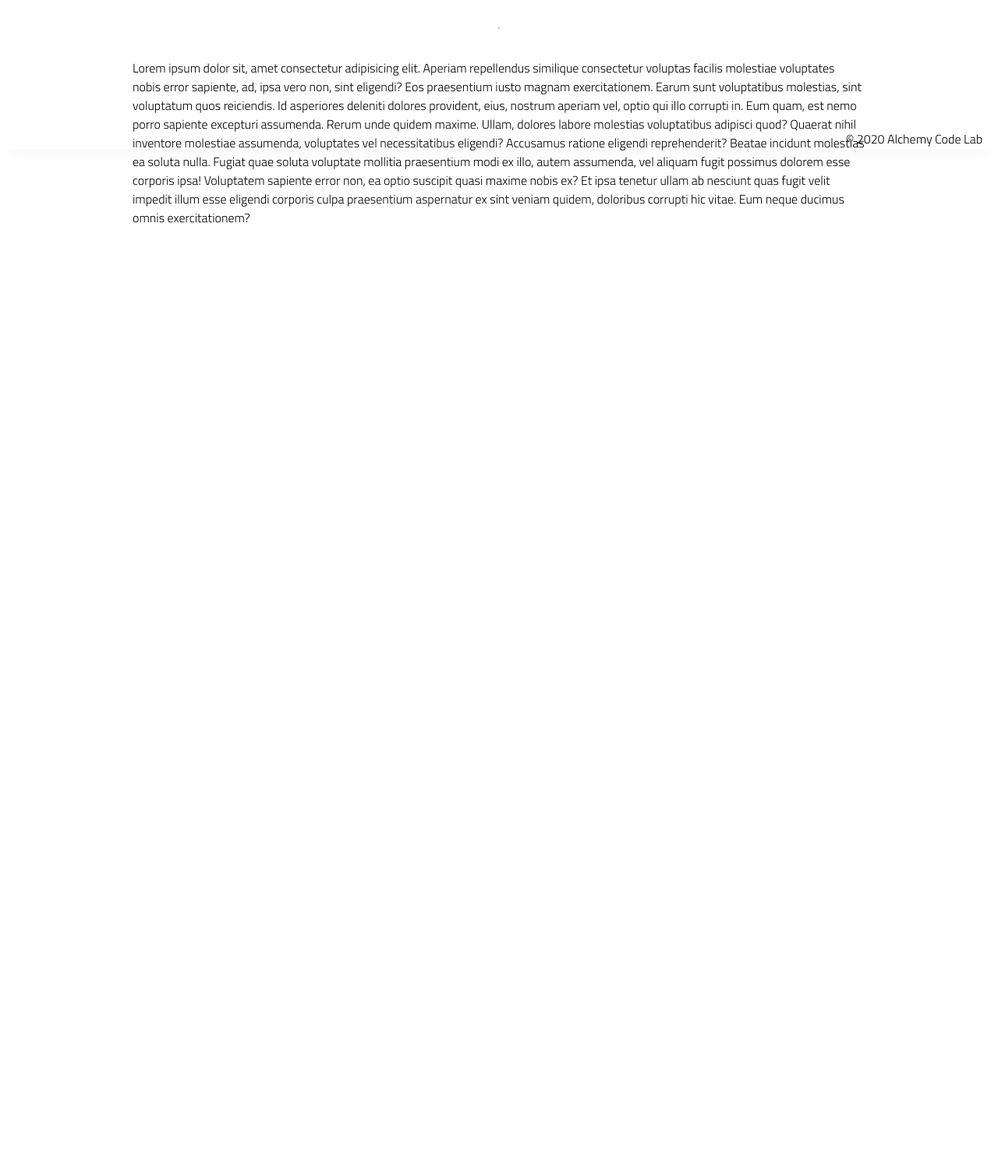
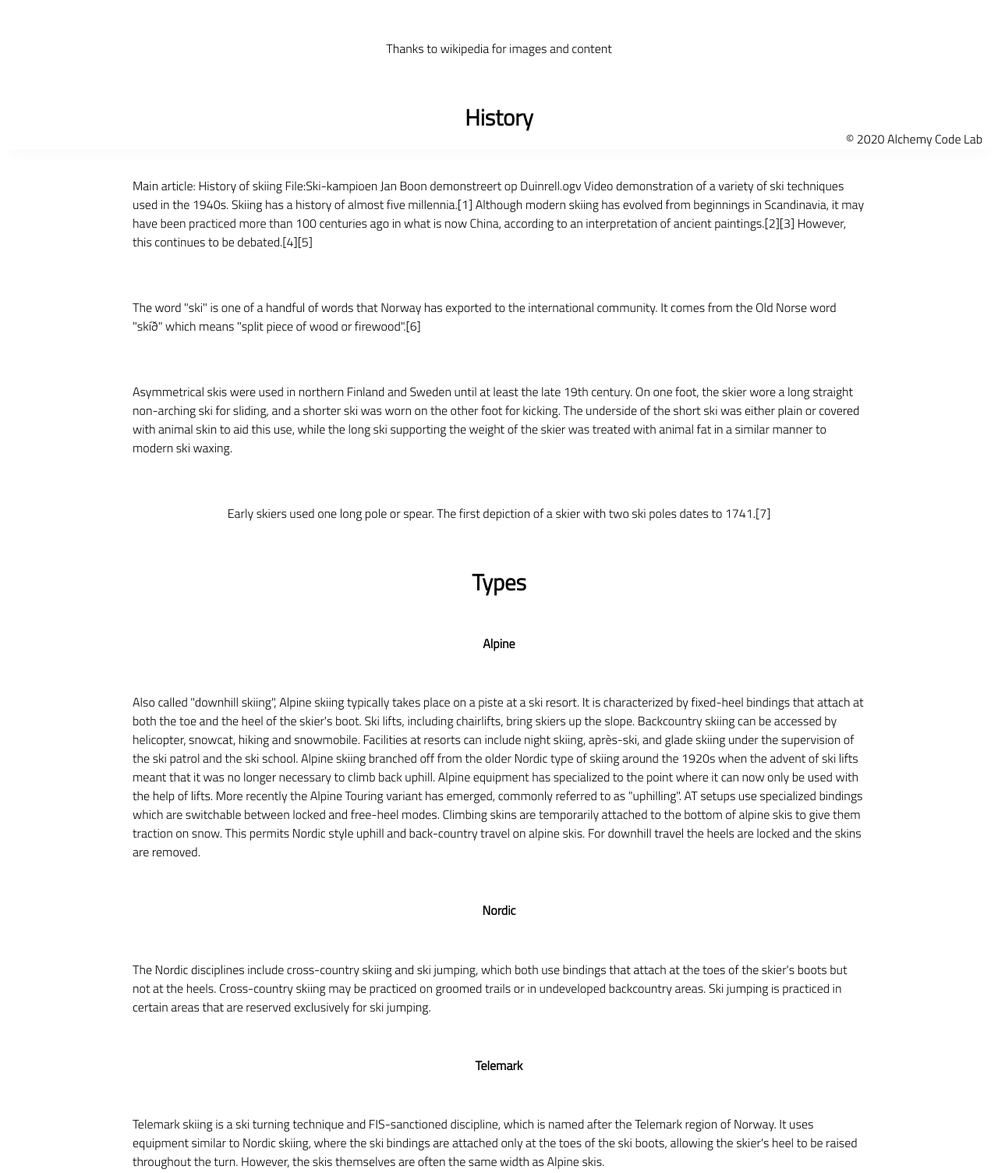
Before and after one commit to franklyhollywood/lab-01-quiz-page, a plain HTML site: page index.html in a window 1280 px wide. Shown: the part 609-2113 px from the top of the page at 78% size. Before the commit the page ends 990 px from the top, so only its background shows below. Drawn offline with Linux system fonts and the light colour scheme.

Commit message:
Initial content and button

```diff
--- a/app.js
+++ b/app.js
@@ -1,8 +1,11 @@
 // import functions and grab DOM elements
+const result = document.getElementById('resultsSpan');
+const button = document.getElementById('quizButton');
 
+console.log(result, button);
 // initialize state
 
 // set event listeners
-  // get user input
-  // use user input to update state
-  // update DOM to reflect the new state
+// get user input
+// use user input to update state
+// update DOM to reflect the new state
--- a/index.html
+++ b/index.html
@@ -1,73 +1,110 @@
 <!DOCTYPE html>
 <html lang="en">
-
 	<head>
-    <meta charset="UTF-8">
-    <meta name="viewport" content="width=device-width, initial-scale=1.0">
-    <meta http-equiv="X-UA-Compatible" content="ie=edge">
-    <link href="https://fonts.googleapis.com/css2?family=Titillium+Web:wght@300&display=swap" rel="stylesheet">
-    <link rel="stylesheet" href="./styles/reset.css">
-    <link rel="stylesheet" href="./styles/style.css">
-    <link rel="stylesheet" href="./styles/home.css">
+		<meta charset="UTF-8" />
+		<meta name="viewport" content="width=device-width, initial-scale=1.0" />
+		<meta http-equiv="X-UA-Compatible" content="ie=edge" />
+		<link
+			href="https://fonts.googleapis.com/css2?family=Titillium+Web:wght@300&display=swap"
+			rel="stylesheet"
+		/>
+		<link rel="stylesheet" href="./styles/reset.css" />
+		<link rel="stylesheet" href="./styles/style.css" />
+		<link rel="stylesheet" href="./styles/home.css" />
 		<title>Document</title>
 	</head>
 
 	<body>
-    <header>
-        <div class="gutter-right logo">
-            <img src="assets/big-logo.png" />
-        </div>
-    </header>
+		<header></header>
 		<main>
 			<section class="main-section">
-            <img class="main-logo" src="./assets/alchemy-logo.png" />
-            <h2>
-                Welcome to Alchemy Bootstrap!
-            </h2>
+				<img src="./assets/skiing.jpg" alt="" />
+			</section>
+			<section>
+				<p>Thanks to wikipedia for images and content</p>
+				<h2>History</h2>
+				<p>
+					Main article: History of skiing File:Ski-kampioen Jan Boon
+					demonstreert op Duinrell.ogv Video demonstration of a variety of ski
+					techniques used in the 1940s. Skiing has a history of almost five
+					millennia.[1] Although modern skiing has evolved from beginnings in
+					Scandinavia, it may have been practiced more than 100 centuries ago in
+					what is now China, according to an interpretation of ancient
+					paintings.[2][3] However, this continues to be debated.[4][5]
+				</p>
 
 				<p>
-                Lorem ipsum dolor sit, amet consectetur adipisicing elit. Aperiam repellendus similique consectetur
-                voluptas facilis molestiae voluptates nobis error sapiente, ad, ipsa vero non, sint eligendi? Eos
-                praesentium iusto magnam exercitationem.
-                Earum sunt voluptatibus molestias, sint voluptatum quos reiciendis. Id asperiores deleniti dolores
-                provident, eius, nostrum aperiam vel, optio qui illo corrupti in. Eum quam, est nemo porro sapiente
-                excepturi assumenda.
-                Rerum unde quidem maxime. Ullam, dolores labore molestias voluptatibus adipisci quod? Quaerat nihil
-                inventore molestiae assumenda, voluptates vel necessitatibus eligendi? Accusamus ratione eligendi
-                reprehenderit? Beatae incidunt molestias ea soluta nulla.
-                Fugiat quae soluta voluptate mollitia praesentium modi ex illo, autem assumenda, vel aliquam fugit
-                possimus dolorem esse corporis ipsa! Voluptatem sapiente error non, ea optio suscipit quasi maxime nobis
-                ex?
-                Et ipsa tenetur ullam ab nesciunt quas fugit velit impedit illum esse eligendi corporis culpa
-                praesentium aspernatur ex sint veniam quidem, doloribus corrupti hic vitae. Eum neque ducimus omnis
-                exercitationem?
-            </p>
-            <hr />
-            <p>
-                Lorem ipsum dolor sit, amet consectetur adipisicing elit. Aperiam repellendus similique consectetur
-                voluptas facilis molestiae voluptates nobis error sapiente, ad, ipsa vero non, sint eligendi? Eos
-                praesentium iusto magnam exercitationem.
-                Earum sunt voluptatibus molestias, sint voluptatum quos reiciendis. Id asperiores deleniti dolores
-                provident, eius, nostrum aperiam vel, optio qui illo corrupti in. Eum quam, est nemo porro sapiente
-                excepturi assumenda.
-                Rerum unde quidem maxime. Ullam, dolores labore molestias voluptatibus adipisci quod? Quaerat nihil
-                inventore molestiae assumenda, voluptates vel necessitatibus eligendi? Accusamus ratione eligendi
-                reprehenderit? Beatae incidunt molestias ea soluta nulla.
-                Fugiat quae soluta voluptate mollitia praesentium modi ex illo, autem assumenda, vel aliquam fugit
-                possimus dolorem esse corporis ipsa! Voluptatem sapiente error non, ea optio suscipit quasi maxime nobis
-                ex?
-                Et ipsa tenetur ullam ab nesciunt quas fugit velit impedit illum esse eligendi corporis culpa
-                praesentium aspernatur ex sint veniam quidem, doloribus corrupti hic vitae. Eum neque ducimus omnis
-                exercitationem?
+					The word "ski" is one of a handful of words that Norway has exported
+					to the international community. It comes from the Old Norse word
+					"skíð" which means "split piece of wood or firewood".[6]
 				</p>
 
+				<p>
+					Asymmetrical skis were used in northern Finland and Sweden until at
+					least the late 19th century. On one foot, the skier wore a long
+					straight non-arching ski for sliding, and a shorter ski was worn on
+					the other foot for kicking. The underside of the short ski was either
+					plain or covered with animal skin to aid this use, while the long ski
+					supporting the weight of the skier was treated with animal fat in a
+					similar manner to modern ski waxing.
+				</p>
+
+				<p>
+					Early skiers used one long pole or spear. The first depiction of a
+					skier with two ski poles dates to 1741.[7]
+				</p>
+				<h2>Types</h2>
+				<h4>Alpine</h4>
+				<p>
+					Also called "downhill skiing", Alpine skiing typically takes place on
+					a piste at a ski resort. It is characterized by fixed-heel bindings
+					that attach at both the toe and the heel of the skier's boot. Ski
+					lifts, including chairlifts, bring skiers up the slope. Backcountry
+					skiing can be accessed by helicopter, snowcat, hiking and snowmobile.
+					Facilities at resorts can include night skiing, après-ski, and glade
+					skiing under the supervision of the ski patrol and the ski school.
+					Alpine skiing branched off from the older Nordic type of skiing around
+					the 1920s when the advent of ski lifts meant that it was no longer
+					necessary to climb back uphill. Alpine equipment has specialized to
+					the point where it can now only be used with the help of lifts. More
+					recently the Alpine Touring variant has emerged, commonly referred to
+					as "uphilling". AT setups use specialized bindings which are
+					switchable between locked and free-heel modes. Climbing skins are
+					temporarily attached to the bottom of alpine skis to give them
+					traction on snow. This permits Nordic style uphill and back-country
+					travel on alpine skis. For downhill travel the heels are locked and
+					the skins are removed.
+				</p>
+
+				<h4>Nordic</h4>
+				<p>
+					The Nordic disciplines include cross-country skiing and ski jumping,
+					which both use bindings that attach at the toes of the skier's boots
+					but not at the heels. Cross-country skiing may be practiced on groomed
+					trails or in undeveloped backcountry areas. Ski jumping is practiced
+					in certain areas that are reserved exclusively for ski jumping.
+				</p>
+
+				<h4>Telemark</h4>
+				<p>
+					Telemark skiing is a ski turning technique and FIS-sanctioned
+					discipline, which is named after the Telemark region of Norway. It
+					uses equipment similar to Nordic skiing, where the ski bindings are
+					attached only at the toes of the ski boots, allowing the skier's heel
+					to be raised throughout the turn. However, the skis themselves are
+					often the same width as Alpine skis.
+				</p>
 			</section>
+			<button id="quizButton">Take the quiz!</button>
+			<span id="resultsSpan"></span>
+			<br />
+			<br />
 		</main>
+
 		<footer>
 			<div class="copy gutter-right">&copy; 2020 Alchemy Code Lab</div>
 		</footer>
 
 		<script type="module" src="./app.js"></script>
 	</body>
-
 </html>
--- a/styles/style.css
+++ b/styles/style.css
@@ -1,4 +1,3 @@
-
 body {
 	/* https://coolors.co/generate and click export -> scss to get the colors to copy and paste below*/
 	/* --color1: hsla(349, 69%, 76%, 1);
@@ -14,7 +13,7 @@ body {
     --color5: hsla(224, 40%, 79%, 1); */
 
 	--header-height: 80px;
-    --shadow: 0px 10px 20px -12px rgba(0,0,0,0.45);
+	--shadow: 0px 10px 20px -12px rgba(0, 0, 0, 0.45);
 	--gutter: 30px;
 	--footer-height: 25px;
 
@@ -60,7 +59,6 @@ footer {
 	box-shadow: var(--shadow);
 }
 
-
 h2 {
 	font-size: 1.8rem;
 	font-weight: bold;
@@ -68,10 +66,6 @@ h2 {
 
 .gutter-right {
 	margin-right: 20px;
-}
-
-.main-logo {
-    animation: pulse 5s infinite ease-in-out;
 }
 
 header img {
@@ -92,22 +86,13 @@ footer {
 	background-color: var(--color3);
 	box-shadow: var(--shadow);
 }
-
-  @keyframes pulse {
-    20% {
-      transform: rotate3d(-10, -10, -10, 50deg) scale(1.2);
+#quizButton {
+	cursor: pointer;
+	padding: 10px;
+	border: none;
+	transition: all 0.2s ease-in-out;
 }
 
-    40% {
-        transform: rotate3d(10, 10, -10, 50deg) scale(1);
+#quizButton:hover {
+	transform: scale(1.3);
 }
-
-    60% {
-        transform: rotate3d(-10, 10, 10, 50deg) scale(1.2);
-      }
-
-    80% {
-        transform: rotate3d(10, 10, 10, 50deg) scale(1);
-    }
-
-  }
```
Also changed, not shown: assets/skiing.jpg (added). Lines whose indentation alone changed are shown as unchanged.
